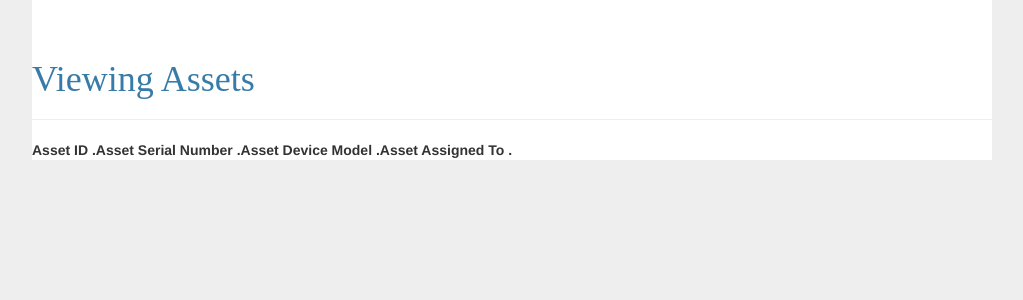
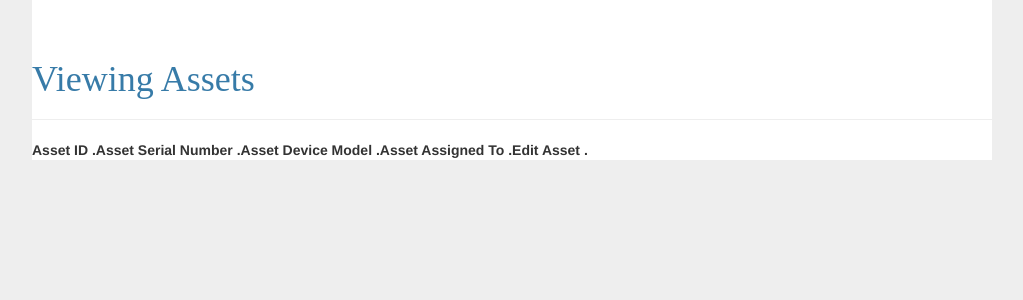
Before and after one commit to geektechdude/qa-se-webapp, a Flask app: page /asset/all_assets in a window 1280 px wide; the page is wider, and only the part inside the window is pictured. Shown: the part 62-362 px from the top of that part, without its empty margins (128-1151 px from the left). Run offline with Flask 2, Linux system fonts and the light colour scheme; the visitor is signed in with stand-in values (Sample User, id 1); data comes from the database, SQL or seed files in the repository; data that the repository does not hold is empty; some libraries are stand-ins or nearby versions.

Commit message:
Update all_assets.html

```diff
--- a/flaskwebapp/app/templates/views/all_assets.html
+++ b/flaskwebapp/app/templates/views/all_assets.html
@@ -14,6 +14,7 @@
             <th scope = "col">Asset Serial Number   .</th>
             <th scope = "col">Asset Device Model   .</th>
             <th scope = "col">Asset Assigned To   .</th>
+            <th scope = "col">Edit Asset   .</th>
         </tr>
         {% for asset in all_assets %}
             <tr>
```
